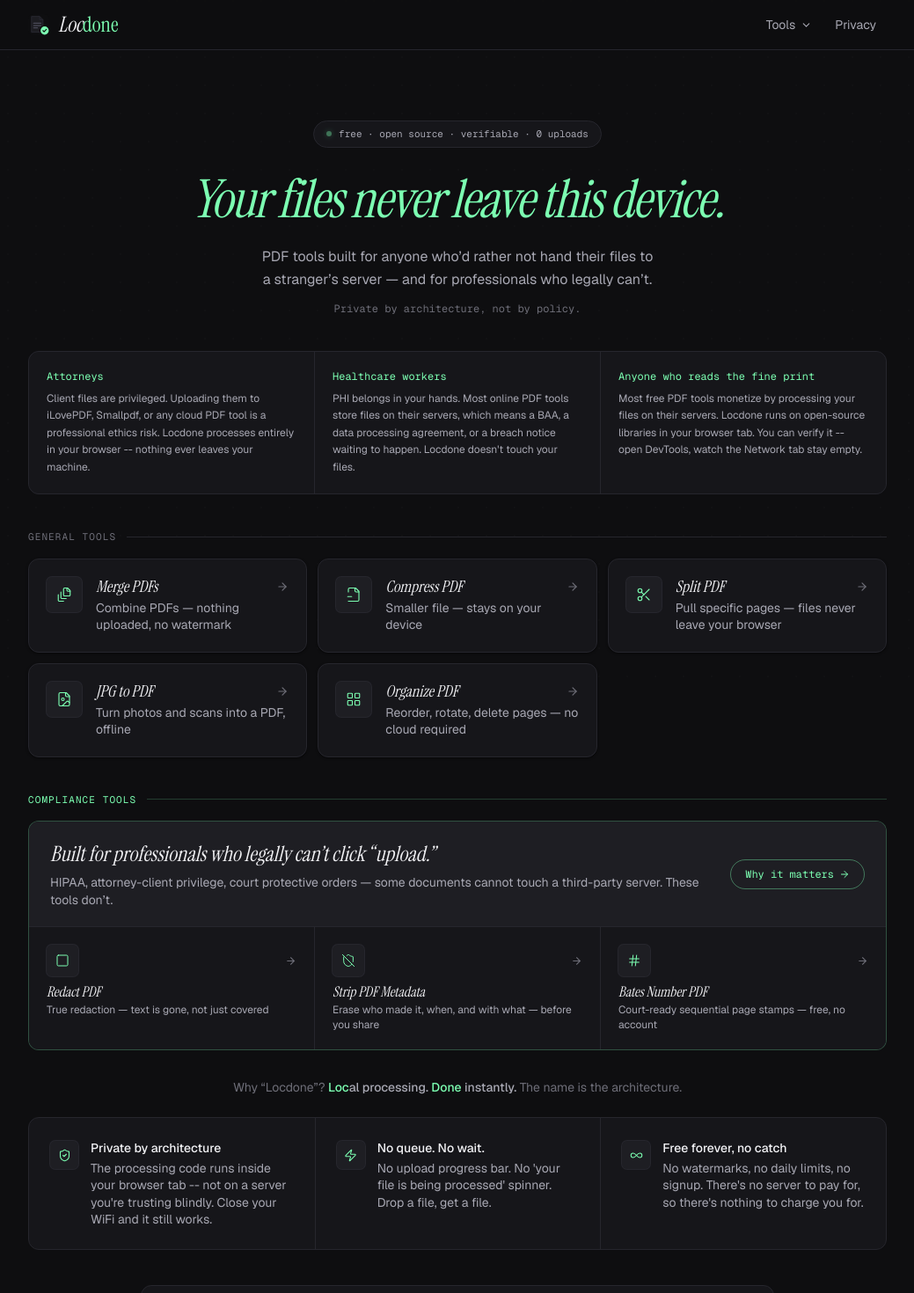
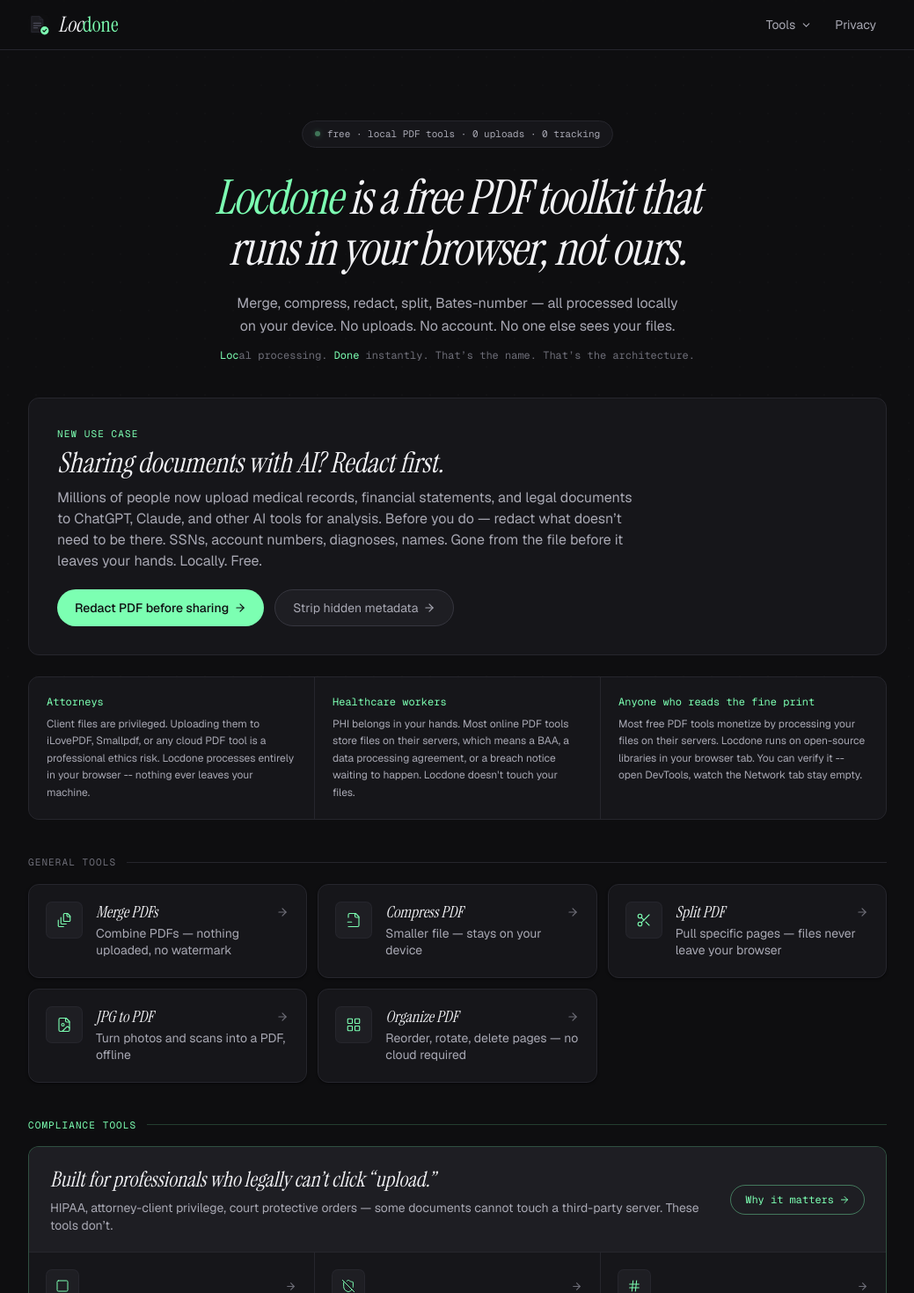
Before and after one commit to awesomefunda/locdone, a Next.js app: page / in a window 1280 px wide. Shown: the top 1470 px of the page at 88% size, without its empty margins (120-1159 px from the left). Built offline with nearby package versions, Linux system fonts and the light colour scheme.

Commit message:
feat: explain Locdone brand in hero + add AI document redaction use case

```diff
--- a/app/page.tsx
+++ b/app/page.tsx
@@ -36,16 +36,16 @@
     a: 'Those tools upload your file to their servers, process it there, then send it back. That model works, but it means your file touched a third-party computer. Locdone uses your browser as the processing engine -- the file never leaves your tab.',
   },
   {
+    q: 'Is it safe to use before uploading documents to AI tools like ChatGPT?',
+    a: "Yes -- that's one of the most common reasons people use Locdone. Redact the sensitive parts (SSN, account numbers, names, diagnoses) locally first, then share the cleaned version with an AI. Since nothing is uploaded to Locdone's servers, your original document stays private throughout.",
+  },
+  {
     q: 'Are my PDFs uploaded to a server?',
     a: "No. All processing happens locally in your browser using open-source libraries (pdf-lib and pdf.js). You can verify this yourself -- open your browser's Network tab and you'll see zero requests while a file is being processed.",
   },
   {
     q: 'Do I need to create an account?',
     a: "No account, no email, no sign-up. Open the site, drop a file, download the result.",
-  },
-  {
-    q: 'What file types are supported?',
-    a: "PDF files for merge, compress, organize, and redact; JPG and PNG images for conversion to PDF. Most browsers handle files up to around 100 MB smoothly.",
   },
   {
     q: 'Does it work on mobile?',
@@ -78,22 +78,61 @@
       <section className="mx-auto max-w-3xl px-5 pt-14 text-center md:px-6 md:pt-20">
         <div className="mb-7 inline-flex items-center gap-2 rounded-pill border border-border-subtle bg-bg-raised px-3.5 py-1.5 font-mono text-[11px] text-text-secondary">
           <span className="inline-block h-1.5 w-1.5 animate-pulse-soft rounded-full bg-accent shadow-[0_0_6px_rgba(124,255,178,0.6)]" />
-          free · open source · verifiable · 0 uploads
+          free · local PDF tools · 0 uploads · 0 tracking
         </div>
-        <h1 className="text-balance font-display text-[clamp(36px,6.5vw,60px)] italic leading-[1.05] tracking-tight">
-          <em className="text-accent">Your files never leave this device.</em>
+        <h1 className="text-balance font-display text-[clamp(32px,5.5vw,54px)] italic leading-[1.08] tracking-tight">
+          <em className="text-accent">Locdone</em> is a free PDF toolkit
+          that runs in your browser, not ours.
         </h1>
         <p className="mx-auto mt-5 max-w-xl text-balance text-base leading-relaxed text-text-secondary">
-          PDF tools built for anyone who&rsquo;d rather not hand their files to a stranger&rsquo;s
-          server &mdash; and for professionals who legally can&rsquo;t.
+          Merge, compress, redact, split, Bates-number &mdash; all processed
+          locally on your device. No uploads. No account. No one else sees
+          your files.
         </p>
         <p className="mt-3 font-mono text-xs text-text-tertiary">
-          Private by architecture, not by policy.
+          <span className="text-accent">Loc</span>al processing.{' '}
+          <span className="text-accent">Done</span> instantly. That&rsquo;s
+          the name. That&rsquo;s the architecture.
         </p>
       </section>
 
+      {/* ── AI use case callout ──────────────────────────────────── */}
+      <section className="mx-auto max-w-5xl px-5 pt-10 md:px-6">
+        <div className="relative overflow-hidden rounded-xl border border-border-subtle bg-bg-raised p-6 md:p-8">
+          <div className="mb-1 font-mono text-[11px] text-accent uppercase tracking-widest">
+            New use case
+          </div>
+          <h2 className="font-display text-xl italic leading-snug md:text-2xl">
+            Sharing documents with AI? Redact first.
+          </h2>
+          <p className="mt-2 max-w-2xl text-sm leading-relaxed text-text-secondary md:text-base">
+            Millions of people now upload medical records, financial statements,
+            and legal documents to ChatGPT, Claude, and other AI tools for
+            analysis. Before you do &mdash; redact what doesn&rsquo;t need to be
+            there. SSNs, account numbers, diagnoses, names. Gone from the file
+            before it leaves your hands. Locally. Free.
+          </p>
+          <div className="mt-5 flex flex-wrap gap-3">
+            <Link
+              href="/redact-pdf"
+              className="inline-flex items-center gap-1.5 rounded-pill bg-accent px-5 py-2.5 text-sm font-medium text-bg-base transition-all hover:-translate-y-px hover:bg-accent-dim hover:shadow-glow-strong"
+            >
+              Redact PDF before sharing
+              <ArrowRight size={14} />
+            </Link>
+            <Link
+              href="/strip-pdf-metadata"
+              className="inline-flex items-center gap-1.5 rounded-pill border border-border bg-bg-elevated px-5 py-2.5 text-sm text-text-secondary transition-colors hover:border-accent/40 hover:text-text-primary"
+            >
+              Strip hidden metadata
+              <ArrowRight size={14} />
+            </Link>
+          </div>
+        </div>
+      </section>
+
       {/* ── Persona strip ────────────────────────────────────────── */}
-      <section className="mx-auto max-w-5xl px-5 pt-10 md:px-6">
+      <section className="mx-auto max-w-5xl px-5 pt-6 md:px-6">
         <div className="grid gap-px rounded-xl border border-border-subtle bg-border-subtle overflow-hidden sm:grid-cols-3">
           {PERSONAS.map((p) => (
             <div key={p.label} className="bg-bg-raised p-5">
@@ -139,7 +178,6 @@
           <div className="h-px flex-1 bg-accent/20" />
         </div>
         <div className="rounded-xl border border-accent/25 bg-bg-raised overflow-hidden">
-          {/* Header */}
           <div className="flex flex-col gap-1 border-b border-border-subtle bg-bg-elevated px-6 py-5 sm:flex-row sm:items-center sm:justify-between">
             <div>
               <h2 className="font-display text-xl italic leading-snug">
@@ -158,7 +196,6 @@
               <ArrowRight size={12} />
             </Link>
           </div>
-          {/* Compliance tool cards */}
           <div className="grid gap-px bg-border-subtle sm:grid-cols-3">
             {complianceTools.map((tool) => (
               <Link
@@ -182,20 +219,8 @@
         </div>
       </section>
 
-      {/* ── Brand name story ─────────────────────────────────────── */}
-      <section className="mx-auto max-w-5xl px-5 pt-8 md:px-6">
-        <p className="text-center text-sm text-text-tertiary">
-          Why &ldquo;Locdone&rdquo;?{' '}
-          <strong className="font-medium text-text-secondary">
-            <span className="text-accent">Loc</span>al processing.{' '}
-            <span className="text-accent">Done</span> instantly.
-          </strong>{' '}
-          The name is the architecture.
-        </p>
-      </section>
-
       {/* ── Why Locdone strip ────────────────────────────────────── */}
-      <section className="mx-auto max-w-5xl px-5 pt-6 md:px-6">
+      <section className="mx-auto max-w-5xl px-5 pt-10 md:px-6">
         <div className="grid rounded-lg border border-border-subtle bg-bg-raised sm:grid-cols-3 sm:divide-x sm:divide-border-subtle">
           <Feature
             Icon={ShieldCheck}
--- a/lib/tools-registry.ts
+++ b/lib/tools-registry.ts
@@ -89,6 +89,13 @@
       'legal redaction',
       'court filing redaction',
       'remove text from pdf permanently',
+      'redact pdf before uploading to ai',
+      'redact pdf before chatgpt',
+      'remove personal info from pdf before ai',
+      'redact medical records before ai',
+      'redact financial documents ai',
+      'remove ssn from pdf',
+      'privacy ai document upload',
     ],
   },
   {
```
